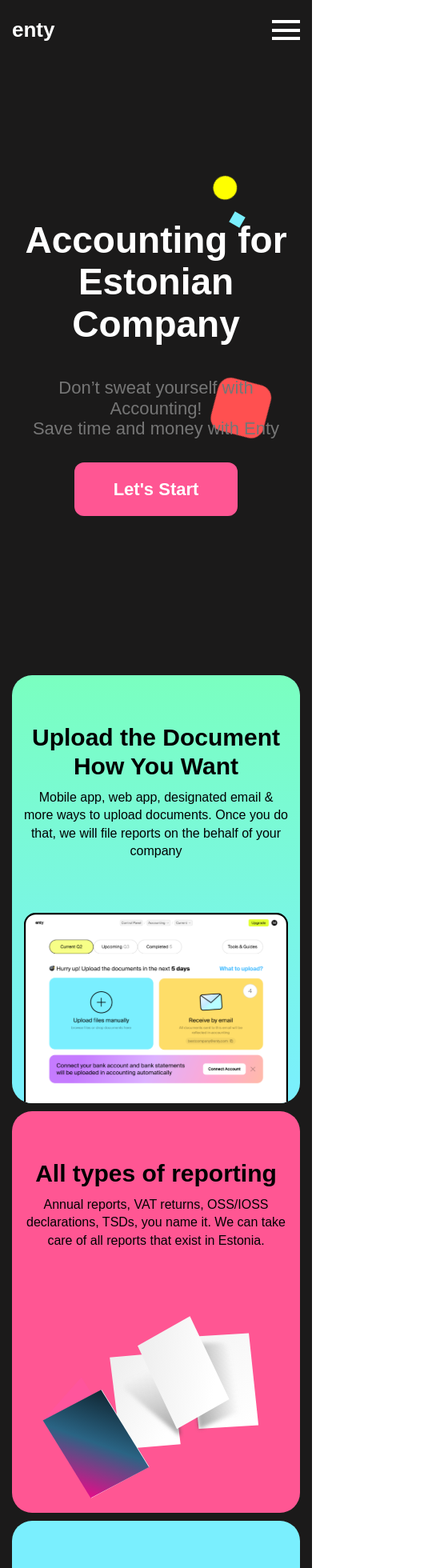
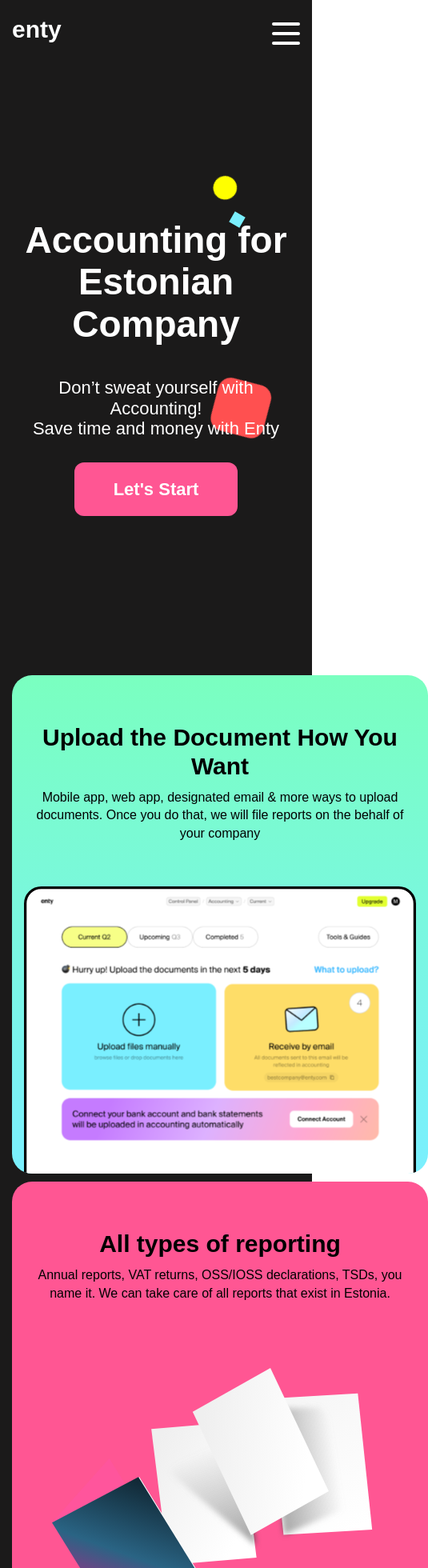
Before and after one commit to Iryshka/account-app, a Vue app: page / in a window 390 px wide. Shown: the top 1960 px of the page at 80% size, 535 px wide, since content can reach past the window. Built offline with nearby package versions, Linux system fonts and the light colour scheme; the HTML template or start-up script is replaced by a standard one.

Commit message:
Added burger animation

```diff
--- a/src/assets/styles/main.scss
+++ b/src/assets/styles/main.scss
@@ -13,17 +13,21 @@
 }
 
 .container {
-  padding: 0 10px;
+  padding-left: 10px;
+  padding-right: 10px;
   @include breakpoints-up(x-small) {
-    padding: 0 15px;
+    padding-left: 15px;
+    padding-right: 15px;
   }
 
   @include breakpoints-up(small) {
-    padding: 0 25px;
+    padding-left: 25px;
+    padding-right: 25px;
   }
 
   @include breakpoints-up(medium) {
-    padding: 0 70px;
+    padding-left: 70px;
+    padding-right: 70px;
   }
 
 }
--- a/src/components/layouts/default-layout/DefaultFooter.vue
+++ b/src/components/layouts/default-layout/DefaultFooter.vue
@@ -1,5 +1,5 @@
 <template>
-  <footer class="footer">
+  <footer class="footer container">
     <div class="footer__grid">
       <div class="footer__services footer__nav">
         <h4 class="footer__title">Services</h4>
@@ -58,7 +58,7 @@
         </ul>
       </div>
     </div>
-    <div class="footer__additional">
+    <div class="footer__additional container">
       <address class="footer__address">
         <span>14772172 Tornimäe tn 5, 10145, Tallinn, Harju maakond. Register №16080939</span>
       </address>
@@ -77,31 +77,22 @@
 <style scoped lang="scss">
 .footer {
   display: flex;
+  justify-content: center;
   flex-direction: column;
-  justify-content: center;
   align-items: center;
   gap: 10px;
   background-color: $black;
   color: $gray-dark;
-  padding-top: 15px;
-
-  @include breakpoints-up(x-small) {
-    flex-direction: row;
-    padding: 15px 15px 0 15px;
-  }
-
-  @include breakpoints-up(small) {
-    padding: 15px 25px 0 15px;
-  }
+  padding: 15px;
 
   @include breakpoints-up(medium) {
-    padding: 15px 70px 0 70px;
+    flex-direction: row;
   }
 
   &__grid {
     flex: 2.5;
     display: grid;
-    gap: 2px;
+    column-gap: 50px;
     grid-template-columns: 1fr 1fr;
     padding-bottom: 15px;
 
@@ -120,7 +111,7 @@
     flex: 1;
     flex-direction: column;
     gap: 10px;
-    width: 100%;
+    width: 95%;
   }
 
   &__link {
--- a/src/components/layouts/default-layout/DefaultHeader.vue
+++ b/src/components/layouts/default-layout/DefaultHeader.vue
@@ -2,9 +2,9 @@
   <div class="header container">
     <a href="#" class="header__logo-link"><h1 class="logo">enty</h1></a>
     <Transition name="slide-fade">
-      <default-nav v-if="isMobileNavigationOpen" class="mobile" modifier="mobile" />
+      <default-nav v-if="isMobileNavigationOpen" class="mobile" />
     </Transition>
-    <default-nav class="desktop" modifier="desktop" />
+    <default-nav class="desktop" />
 
     <default-button theme="primary">Get Started!</default-button>
     <the-burger @burger="toggleMobileNavigationDisplay" />
@@ -22,6 +22,7 @@
 
 function toggleMobileNavigationDisplay() {
   isMobileNavigationOpen.value = !isMobileNavigationOpen.value
+  console.log('Mobile Navigation State:', isMobileNavigationOpen.value)
 }
 </script>
 
@@ -42,15 +43,11 @@
 
 .logo {
   color: $white;
-  font-size: 26px;
+  font-size: 30px;
   margin: 0;
 
-  @include breakpoints-up(small) {
-    font-size: 30px;
-  }
-
   @include breakpoints-up(medium) {
-    font-size: 34px;
+    font-size: 36px;
   }
 }
 
--- a/src/components/layouts/default-layout/DefaultNav.vue
+++ b/src/components/layouts/default-layout/DefaultNav.vue
@@ -33,8 +33,6 @@
     height: 100vh;
     margin: 0;
     background-color: $black;
-    //transform: translateX(0);
-    //transition: transform 0.2s ease-in;
   }
 }
 
@@ -42,9 +40,13 @@
   .list {
     display: flex;
     flex-direction: column;
-    justify-content: space-evenly;
+    justify-content: center;
+    gap: 28px;
     align-items: center;
     height: 100vh;
+    .link {
+      font-size: 19px;
+    }
   }
 }
 
@@ -63,16 +65,11 @@
   }
 }
 
-//.active {
-//  transform: translateX(0%);
-//}
-
 .link {
   color: $white;
   text-decoration: none;
   font-size: 16px;
   margin: 15px;
-
   cursor: pointer;
   white-space: nowrap;
   position: relative;
--- a/src/components/pages/advantages-section/AdvantageCard.vue
+++ b/src/components/pages/advantages-section/AdvantageCard.vue
@@ -5,9 +5,7 @@
   </div>
 
   <slot />
-  <div class="advantage-card-info">
-    <!--    <img v-if="imageLabel" :src="imageLabel" alt="Advantage Image" class="image" />-->
-  </div>
+  <div class="advantage-card-info"></div>
 </template>
 
 <script setup>
@@ -89,8 +87,4 @@
     }
   }
 }
-
-.image {
-  width: 100%;
-}
 </style>
--- a/src/components/pages/advantages-section/AdvantageCardMobileContent.vue
+++ b/src/components/pages/advantages-section/AdvantageCardMobileContent.vue
@@ -1,5 +1,5 @@
 <template>
-  <div class="mobile-card">
+  <div class="mobile-card container">
     <div class="mobile-card__info">
       <h3 class="mobile-card__title">
         Unlimited Invoicing, Connection to Bank account, Multi-currency Accounting
@@ -22,10 +22,6 @@
   padding: 30px 0;
   background-color: $yellow;
 
-  @include breakpoints-up(small) {
-    margin: 10px 50px 10px 50px;
-  }
-
   &__info {
     max-width: 380px;
     margin: 0 auto;
--- a/src/components/pages/advantages-section/AdvantageRadioButton.vue
+++ b/src/components/pages/advantages-section/AdvantageRadioButton.vue
@@ -8,7 +8,7 @@
       :value="props.image"
       v-model="inputValue"
     />
-    <label :for="props.id">{{ props.label }}</label>
+    <label class="radio__text" :for="props.id">{{ props.label }}</label>
   </li>
 </template>
 
@@ -50,4 +50,8 @@
 // }
 </script>
 
-<style scoped lang="scss"></style>
+<style scoped lang="scss">
+.radio__text {
+  font-size: 20px;
+}
+</style>
--- a/src/components/pages/advantages-section/index.vue
+++ b/src/components/pages/advantages-section/index.vue
@@ -7,7 +7,9 @@
         :key="id"
       >
         <advantage-card :id="id" :title="title" :description="description">
-          <img :src="image" alt="Advantage Image" class="image" />
+          <div class="images">
+            <img :src="image" alt="Advantage Image" class="image" />
+          </div>
         </advantage-card>
       </li>
     </ul>
@@ -66,6 +68,11 @@
 </script>
 
 <style scoped lang="scss">
+.images {
+  width: 100%;
+  display: flex;
+  justify-content: center;
+}
 .advantages {
   background-color: $black;
 }
@@ -110,9 +117,8 @@
 }
 
 .image {
-  width: 100%;
+  width: 490px;
   position: relative;
-  bottom: -10px;
 }
 
 // MODIFIER CLASSES
--- a/src/components/pages/index/TheHero.vue
+++ b/src/components/pages/index/TheHero.vue
@@ -80,7 +80,7 @@
 
   &__paragraph {
     font-size: 22px;
-    color: $gray-dark;
+    color: $white;
     margin-bottom: 30px;
     @include breakpoints-up(small) {
       font-size: 24px;
--- a/src/components/ui/TheBurger.vue
+++ b/src/components/ui/TheBurger.vue
@@ -1,9 +1,17 @@
 <template>
-  <div class="burger" @click="onBurger">
-    <span class="first-line"></span>
-    <span class="second-line"></span>
-    <span class="third-line"></span>
+  <div class="click">
+    <input @click="onBurger" id="toggle" type="checkbox" />
+    <label for="toggle" class="burger">
+      <span class="top"></span>
+      <span class="middle"></span>
+      <span class="bottom"></span>
+    </label>
   </div>
+  <!--  <div class="burger" @click="onBurger">-->
+  <!--    <span class="first-line"></span>-->
+  <!--    <span class="second-line"></span>-->
+  <!--    <span class="third-line"></span>-->
+  <!--  </div>-->
 </template>
 
 <script setup>
@@ -12,31 +20,76 @@
 const emit = defineEmits(['burger'])
 
 function onBurger() {
+  console.log('click')
   emit('burger')
 }
 </script>
 
 <style scoped lang="scss">
+.click {
+  display: flex;
+}
+#toggle {
+  z-index: -1;
+}
+
 .burger {
+  display: block;
+  cursor: pointer;
+}
+
+.burger span {
   width: 35px;
-  height: 25px;
-  display: flex;
-  flex-direction: column;
-  justify-content: space-between;
-  z-index: 1;
-  cursor: pointer;
+  height: 4px;
+  display: block;
+  border-radius: 3px;
+  background-color: $white;
+  margin-top: 8px;
+  transition: all 0.3s ease-in-out;
+}
 
+/**
+Animations
+**/
+#toggle:checked + .burger .top {
+  transform: rotate(-45deg);
+  margin-top: 20px;
+}
+#toggle:checked + .burger .bottom {
+  opacity: 0;
+  transform: rotate(45deg);
+}
+#toggle:checked + .burger .middle {
+  transform: rotate(45deg);
+  margin-top: -4px;
+}
+
+.click {
   @include breakpoints-up(small) {
     display: none;
   }
 }
 
-.first-line,
-.second-line,
-.third-line {
-  display: block;
-  width: 100%;
-  background-color: $white;
-  height: 4px;
-}
+//.burger {
+//  width: 35px;
+//  height: 25px;
+//  display: flex;
+//  flex-direction: column;
+//  justify-content: space-between;
+//  z-index: 1;
+//  cursor: pointer;
+//
+//  @include breakpoints-up(small) {
+//    display: none;
+//  }
+//}
+//
+//.first-line,
+//.second-line,
+//.third-line {
+//  display: block;
+//  width: 100%;
+//  background-color: $white;
+//  height: 4px;
+//}
 </style>
```
